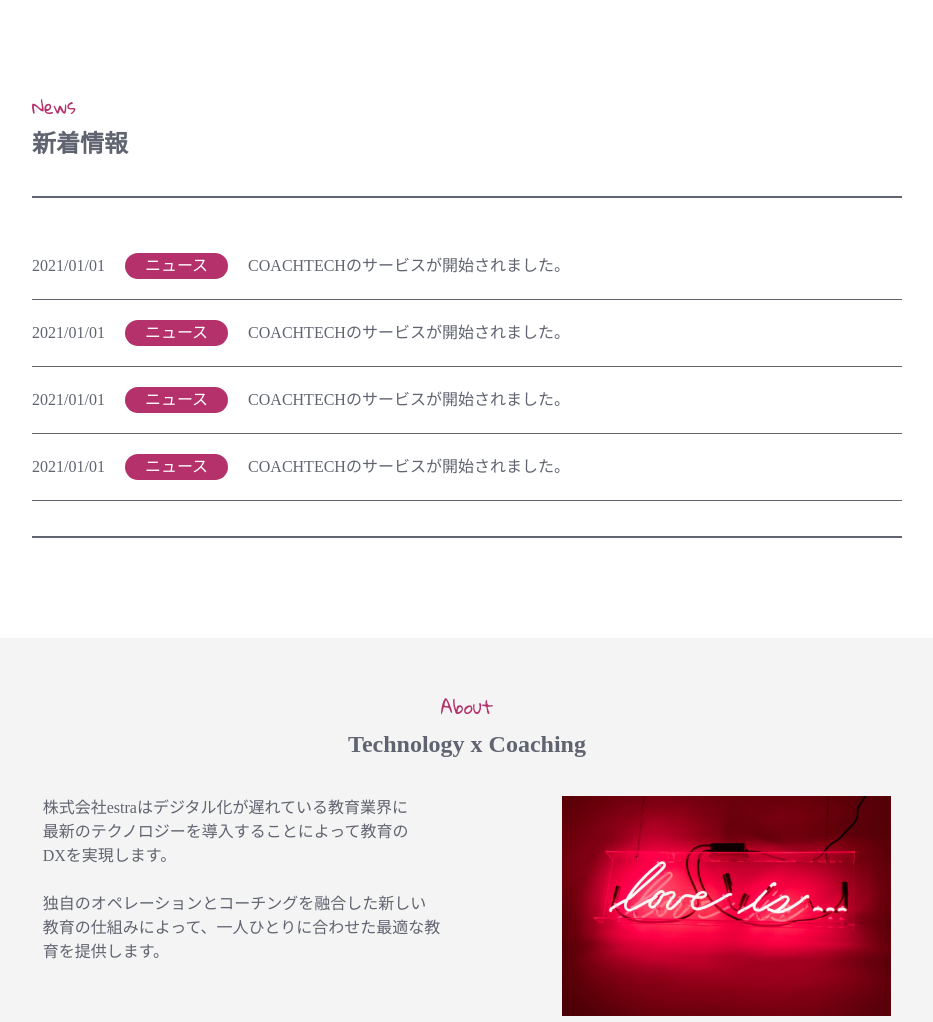
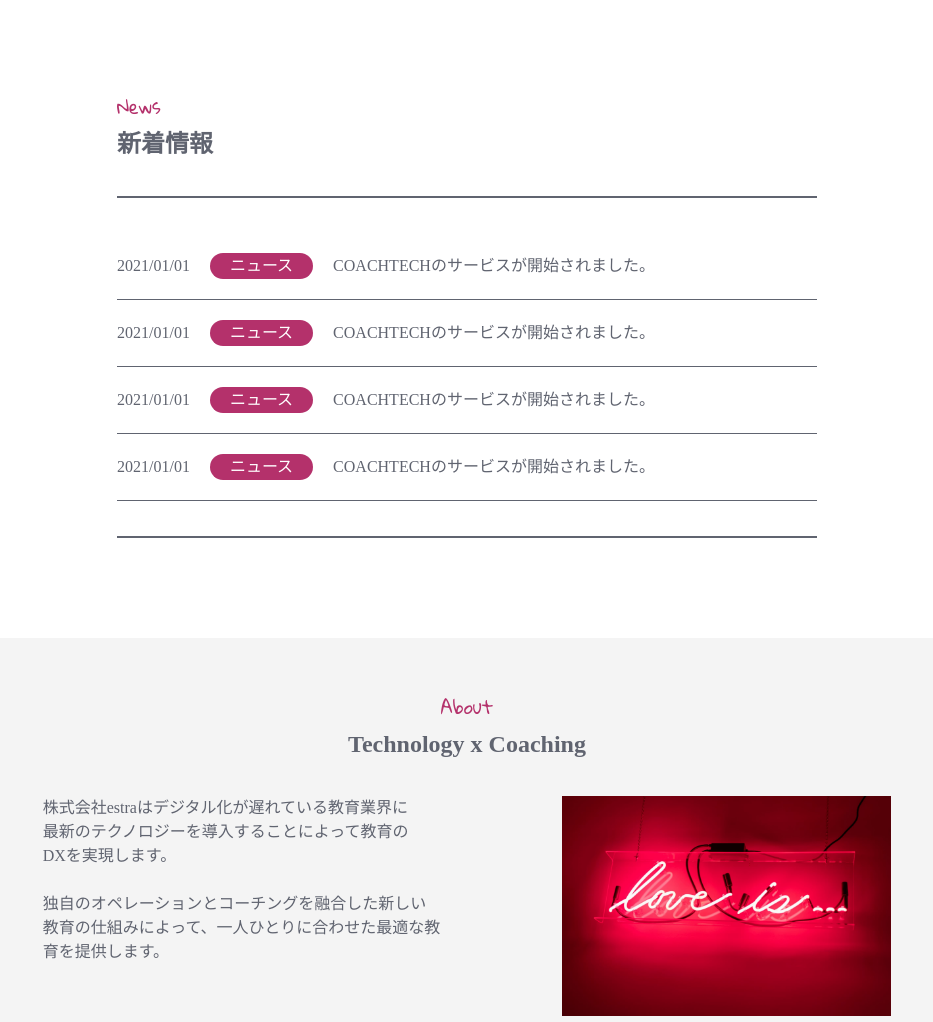
Before and after one commit to riki-fuku/20230812_fukushima_lp, a plain HTML site: page index.html in a window 1280 px wide. Shown: the part 563-1585 px from the top of the page, without its empty margins (173-1106 px from the left). Drawn offline with Linux system fonts and the light colour scheme.

Commit message:
2-6 演習問題 Newsの幅を小さく調整

```diff
--- a/css/style.css
+++ b/css/style.css
@@ -90,7 +90,7 @@ header {
 /* news */
 .news__inner {
     margin: 100px auto;
-    width: 870px;
+    width: 700px;
 }
 
 .news__content {
```
